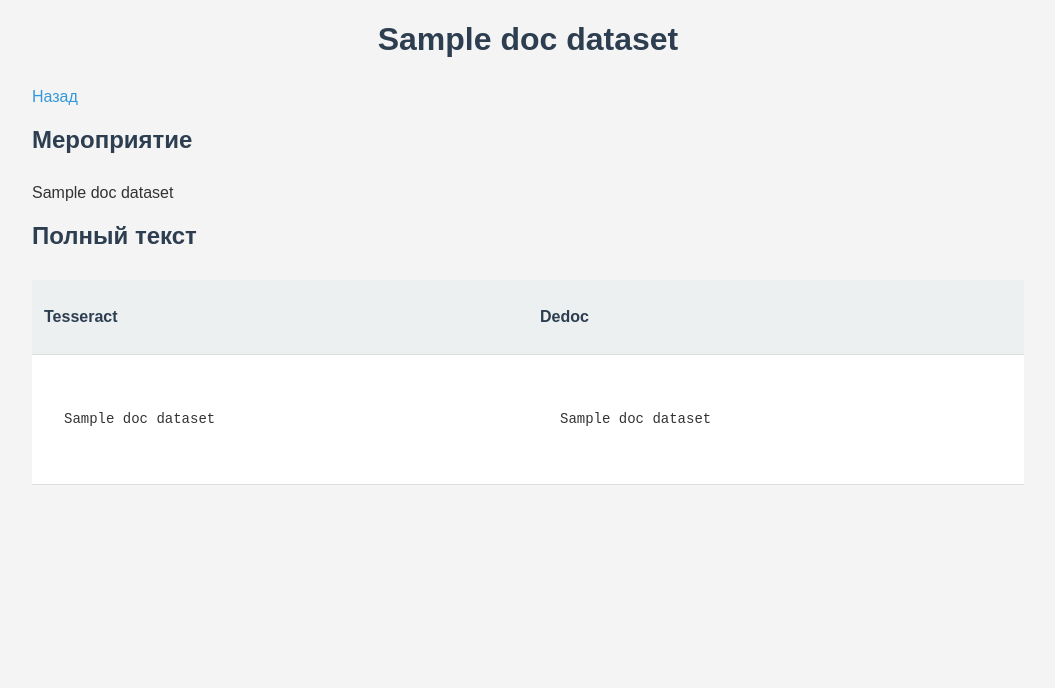
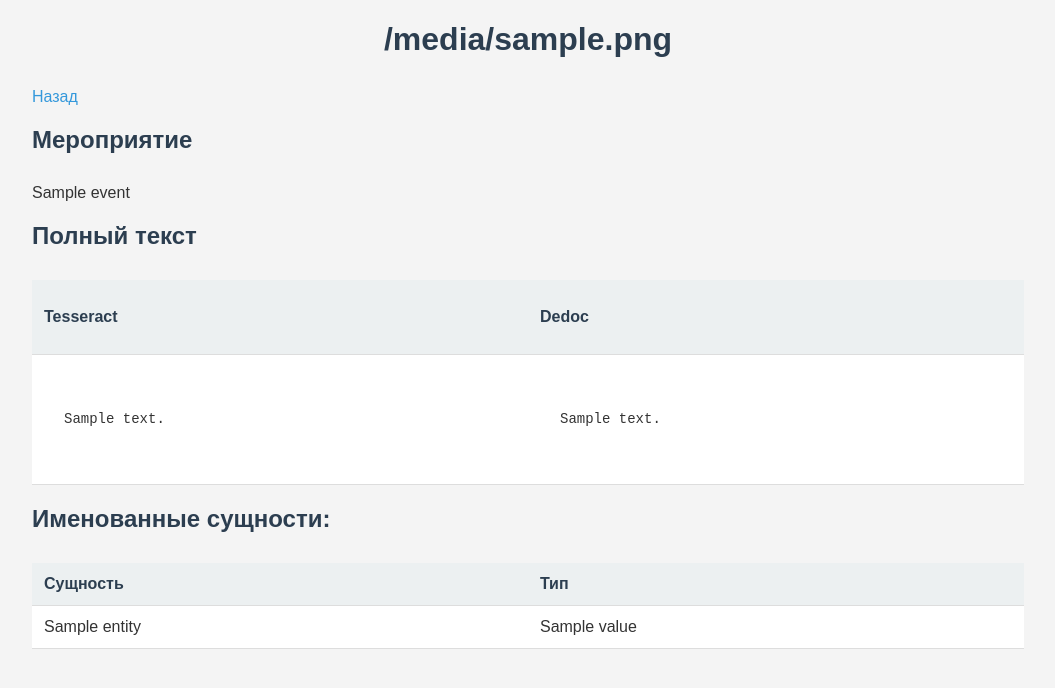
Before and after one commit to B4rb4r1s/Happy, a Flask app: page /dataset_document/1 in a window 1280 px wide. Shown: the top 688 px of the page, without its empty margins (124-1179 px from the left). Run offline with Flask 3, Linux system fonts and the light colour scheme; a database or web service that is not in the repository returns one stand-in record (values such as "Sample title"); some libraries are stand-ins or nearby versions.

Commit message:
make nice

```diff
--- a/app.py
+++ b/app.py
@@ -303,7 +303,7 @@ def dataset():
 
     cursor.execute('''
         SELECT doc_dataset.id,
-               file_name,
+               filename,
                event,
                format,
                full_text_tesseract,
@@ -324,28 +324,48 @@ def dataset_document(doc_id):
     cursor = conn.cursor()
 
     cursor.execute('''
-                    SELECT *
-                    FROM doc_dataset
-                    WHERE doc_dataset.id = %s;
-                ''', (doc_id,))
+        SELECT doc_dataset.id,
+               full_text_tesseract,
+               full_text_dedoc,
+               filename,
+               event,
+               format,
+               big_summary,
+               summary
+        FROM doc_dataset
+        WHERE doc_dataset.id = %s;
+    ''', (doc_id,))
     docs = cursor.fetchone()
 
-    cursor.execute(''' SELECT *
-                    FROM metadata_dataset
-                    WHERE doc_id = %s;
-                ''', (doc_id,))
+    cursor.execute('''
+        SELECT *
+        FROM metadata_dataset
+        WHERE doc_id = %s;
+    ''', (doc_id,))
     metadata = cursor.fetchone()
 
-    cursor.execute(''' SELECT entity, value
-                    FROM named_entities_dataset
-                    INNER JOIN doc_dataset ON doc_dataset.id = named_entities_dataset.doc_id
-                    WHERE doc_dataset.id = %s;
-                ''', (doc_id,))
+    cursor.execute('''
+        SELECT entity, value
+        FROM named_entities_dataset
+        INNER JOIN doc_dataset ON doc_dataset.id = named_entities_dataset.doc_id
+        WHERE doc_dataset.id = %s;
+    ''', (doc_id,))
     dataset_entities = cursor.fetchall()
 
     cursor.close()
     conn.close()
-    return render_template('dataset_document.html', doc_full=docs, metadata=metadata, entities=dataset_entities)
+    return render_template('dataset_document.html',
+                        #    doc_full=docs,
+                           text_tesseract=docs[1],
+                           texy_dedoc=docs[2],
+                           filename=docs[3],
+                           event=docs[4],
+                           format=docs[5],
+                           big_summary=docs[6],
+                           summar=docs[7],
+
+                           metadata=metadata,
+                           entities=dataset_entities)
 
 
 # Простая функция чат-бота (заглушка)
--- a/templates/dataset_document.html
+++ b/templates/dataset_document.html
@@ -8,7 +8,7 @@
 </head>
 <body>
     <div class="container">
-        <h1>{{ doc_full[2] }}</h1>
+        <h1>{{ filename }}</h1>
 
         <div>
             <a href="{{ url_for('dataset') }}">Назад</a>
@@ -16,7 +16,7 @@
 
         <h2>Мероприятие</h2>
         <div>
-            <p>{{ doc_full[3] }}</p>
+            <p>{{ event }}</p>
         </div>
 
         <h2>Полный текст</h2>
@@ -32,16 +32,45 @@
             <tbody>
                 <td>
                     <div>
-                        <pre>{{ doc_full[1] }}</pre>
+                        <pre>{{ text_tesseract }}</pre>
                     </div>
                 </td>
                 <td>
                     <div>
-                        <pre>{{ doc_full[7] }}</pre>
+                        <pre>{{ texy_dedoc }}</pre>
                     </div>
                 </td>
             </tbody>
         </table>
+
+        <!-- Именованные сущности -->
+        <div class="">
+            <h2>Именованные сущности:</h2>
+            <table>
+                <thead>
+                    <tr>
+                        <th>Сущность</th>
+                        <th>Тип</th>
+                    </tr>
+                </thead>
+                {% if entities %}
+                    <tbody>
+                        {% for entity, type in entities %}
+                        <tr>
+                            <td>{{ entity }}</td>
+                            <td>{{ type }}</td>
+                        </tr>
+                        {% endfor %}
+                    </tbody>
+                {% else %}
+                    <tbody>
+                        <tr>
+                            <td colspan="5" class="center">Нет именованых сущностей</td>
+                        </tr>
+                    </tbody>
+                {% endif %}
+            </table>
+        </div>
     </div>
 </body>
 </html>
```
